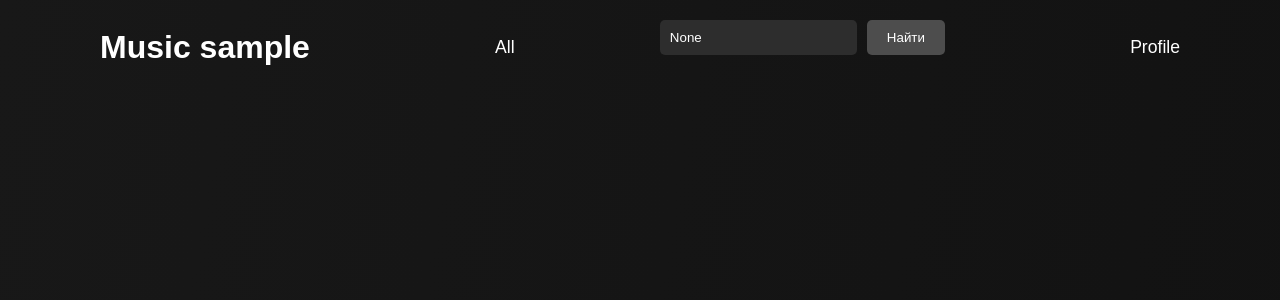
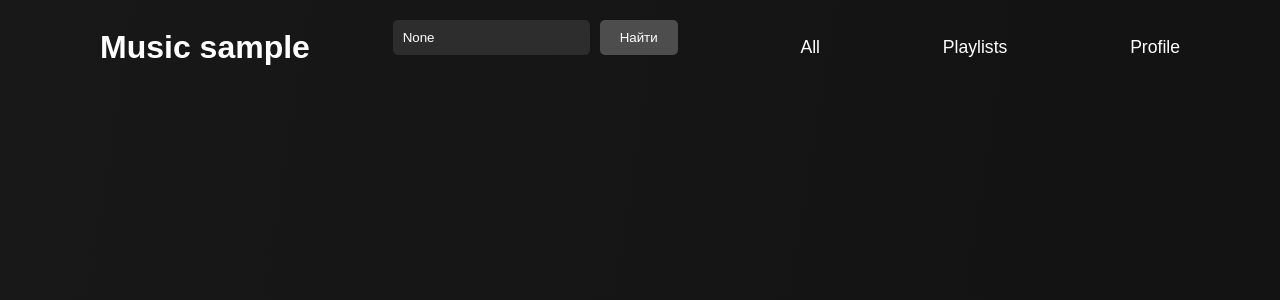
Before and after one commit to Joseph7Cartaphilus/TermProject, a Django app: page /music/ in a window 1280 px wide. Shown: the top 300 px of the page. Run offline with Django 4.2, Linux system fonts and the light colour scheme; the visitor is signed in with stand-in values (Sample User, id 1); data that the repository does not hold is empty.

Commit message:
+ playlist

```diff
--- a/src/music/templates/player.html
+++ b/src/music/templates/player.html
@@ -15,6 +15,10 @@
 
 <header>
     <h2 class="logo">Music {{ user.username }}</h2>
+    <form method="GET">
+        <input type="text" name="q" value="{{ query }}" placeholder="Поиск песен">
+        <button type="submit">Найти</button>
+    </form>
     <nav class="navigation">
         <a href="{% url 'player' %}">All</a>
     </nav>
@@ -23,10 +27,9 @@
             <a href="{% url 'artist' artist.id %}">{{ artist.name }}</a>
         </nav>
     {% endfor %}
-    <form method="GET">
-        <input type="text" name="q" value="{{ query }}" placeholder="Поиск песен">
-        <button type="submit">Найти</button>
-    </form>
+    <nav class="navigation">
+        <a href="{% url 'playlists' %}">Playlists</a>
+    </nav>
     <nav class="navigation">
         <a href="{% url 'profile' %}">Profile</a>
     </nav>
--- a/src/music/urls.py
+++ b/src/music/urls.py
@@ -5,4 +5,5 @@ from . import views
 urlpatterns = [
     path('', views.player, name='player'),
     path('<int:artist_id>/music/', views.player, name='artist'),
+    path('playlist/', views.playlists, name='playlists')
 ]
--- a/src/music/views.py
+++ b/src/music/views.py
@@ -24,3 +24,8 @@ def player(request: HttpRequest, artist_id=None) -> HttpResponse:
     else:
         context.update({'artists': Artist.objects.all()})
     return render(request, 'player.html', context)
+
+
+def playlists(request: HttpRequest) -> HttpResponse:
+    """Функция для отображения всех плейлистов"""
+    return render(request, 'playlists.html')
```
Also changed, not shown: src/music/templates/playlists.html (added, +10 -0 lines).
